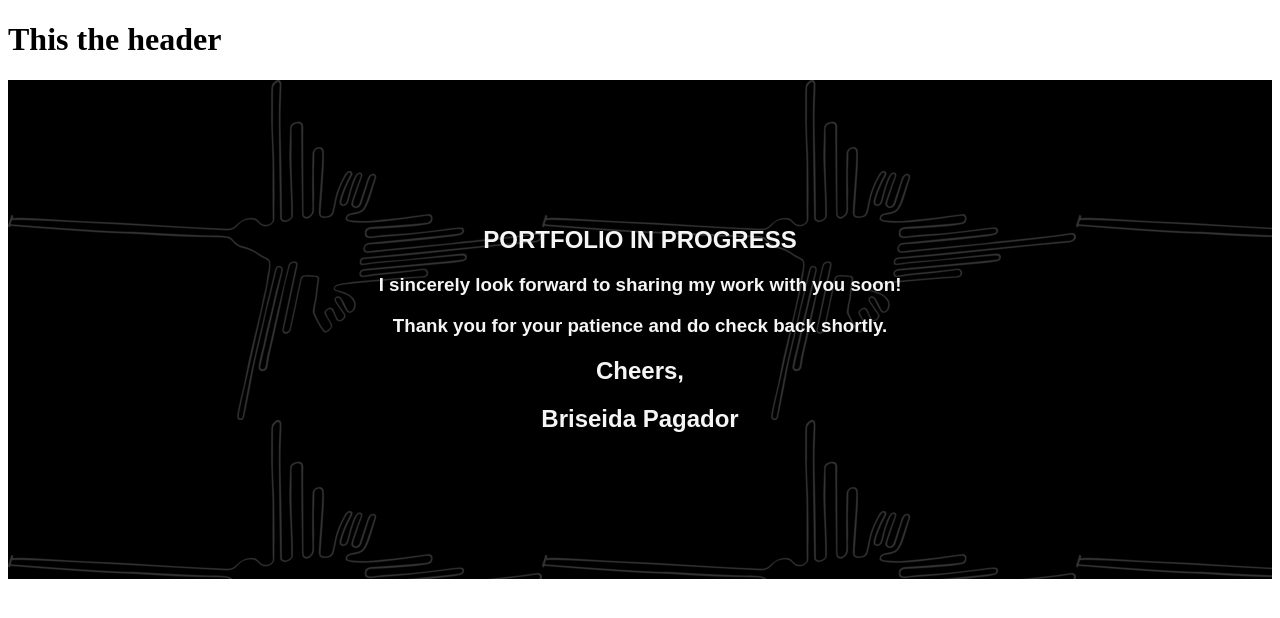
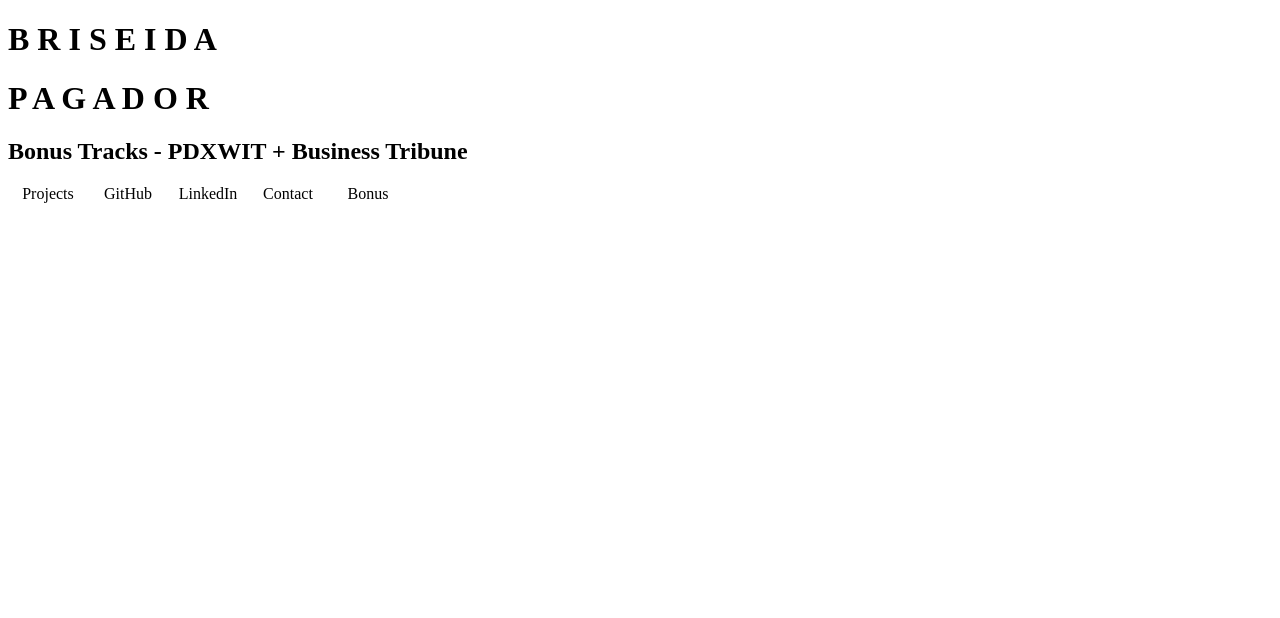
Before and after one commit to bpagador/portfolio, a React app: page /bonus in a window 1280 px wide. Shown: the top 618 px of the page. Built offline with nearby package versions, Linux system fonts and the light colour scheme; a web font is replaced by a local one.

Commit message:
nav bar works and styled basic

```diff
--- a/package.json
+++ b/package.json
@@ -26,7 +26,8 @@
   "license": "ISC",
   "dependencies": {
     "react": "^16.13.1",
-    "react-dom": "^16.13.1"
+    "react-dom": "^16.13.1",
+    "react-router-dom": "^5.2.0"
   },
   "devDependencies": {
     "@babel/core": "^7.11.1",
--- a/src/components/App/App.jsx
+++ b/src/components/App/App.jsx
@@ -1,14 +1,27 @@
 import React from 'react';
-import InProgress from '../sandbox/InProgress'
+import {
+  BrowserRouter as Router,
+  Switch,
+  Route
+} from 'react-router-dom';
+
 import Header from '../header/Header';
+import Projects from '../projects/Projects';
+import NavBar from '../nav/NavBar';
+import Contact from '../contact/Contact';
+import BonusTracks from '../bonus/BonusTracks';
 
 export default function App() {
   return (
-    <>
-    <Header />
-    <InProgress />
-    </>
-
-  )
+    <Router>
+      <Header />
+      <Switch>
+        <Route path='/projects' component={Projects} />
+        <Route path='/contact' component={Contact} />
+        <Route path='/bonus' component={BonusTracks} />
+      </Switch>
+      <NavBar />
+    </Router>
+  );
 
 }
--- /dev/null
+++ b/src/components/bonus/BonusTracks.jsx
@@ -0,0 +1,9 @@
+import React from 'react';
+
+export default function BonusTracks() {
+  return (
+    <div>
+      <h2> Bonus Tracks - PDXWIT + Business Tribune</h2>
+    </div>
+  );
+}
--- /dev/null
+++ b/src/components/contact/Contact.jsx
@@ -0,0 +1,9 @@
+import React from 'react';
+
+export default function Contact() {
+  return (
+    <div>
+      <h2>Contact me!</h2>
+    </div>
+  );
+}
--- a/src/components/header/Header.jsx
+++ b/src/components/header/Header.jsx
@@ -3,7 +3,8 @@ import React from 'react';
 export default function Header() {
   return (
     <div>
-      <h1>This the header</h1>
+      <h1>B R I S E I D A</h1>
+      <h1>P A G A D O R </h1>
     </div>
   );
 }
--- /dev/null
+++ b/src/components/nav/NavBar.css
@@ -0,0 +1,21 @@
+.linkList {
+    display: flex;
+    list-style-type: none;
+    padding: 0;
+}
+
+.navLink {
+    color: inherit;
+    display: block;
+    text-align: center;
+    text-decoration: none;
+    width: 5em;
+
+    &:hover {
+        font-weight: bold;
+    }
+
+    &.current {
+        border: 1px solid black;
+    }
+}
--- /dev/null
+++ b/src/components/nav/NavBar.jsx
@@ -0,0 +1,52 @@
+import React from 'react';
+import { Link } from 'react-router-dom';
+import styles from './NavBar.css';
+
+export default function NavBar() {
+  return (
+    <nav>
+      <ul className={styles.linkList}>
+
+        <li>
+          <Link to="/projects" className={styles.navLink} activeClassName={styles.current}>
+            Projects
+          </Link>
+        </li>
+
+        <li>
+          <a
+            href="https://github.com/bpagador"
+            className={styles.navLink}
+            target="_blank"
+            rel="noreferrer"
+          >
+            GitHub
+          </a>
+        </li>
+
+        <li>
+          <a
+            href="https://www.linkedin.com/in/briseida-pagador/"
+            className={styles.navLink}
+            target="_blank"
+            rel="noreferrer"
+          >
+            LinkedIn
+          </a>
+        </li>
+
+        <li>
+          <Link to="/contact" className={styles.navLink} activeClassName={styles.current}>
+            Contact
+          </Link>
+        </li>
+
+        <li>
+          <Link to="/bonus" className={styles.navLink} activeClassName={styles.current}>
+            Bonus
+          </Link>
+        </li>
+      </ul>
+    </nav>
+  );
+}
--- /dev/null
+++ b/src/components/projects/Projects.jsx
@@ -0,0 +1,9 @@
+import React from 'react';
+
+export default function Projects() {
+  return (
+    <div>
+      <h2>Projects </h2>
+    </div>
+  );
+}
--- a/src/components/sandbox/InProgress.jsx
+++ b/src/components/sandbox/InProgress.jsx
@@ -1,6 +1,6 @@
 import React from 'react';
 import styles from './InProgress.css';
-import '../../../assets/hummingbird-logo.png'
+import '../../../assets/hummingbird-logo.png';
 
 const InProgress = () => {
 
@@ -16,7 +16,7 @@ const InProgress = () => {
       <h2>Briseida Pagador</h2>
     </section>
 
-    )
+  );
 };
 
 export default InProgress;
```
Also changed, not shown: src/components/loading/Loading.jsx (added, +9 -0 lines), src/containers/ContentContainer.jsx (added, +9 -0 lines), 1 other file (tests, documents, lock files or other folders). Lines whose indentation alone changed are shown as unchanged.
